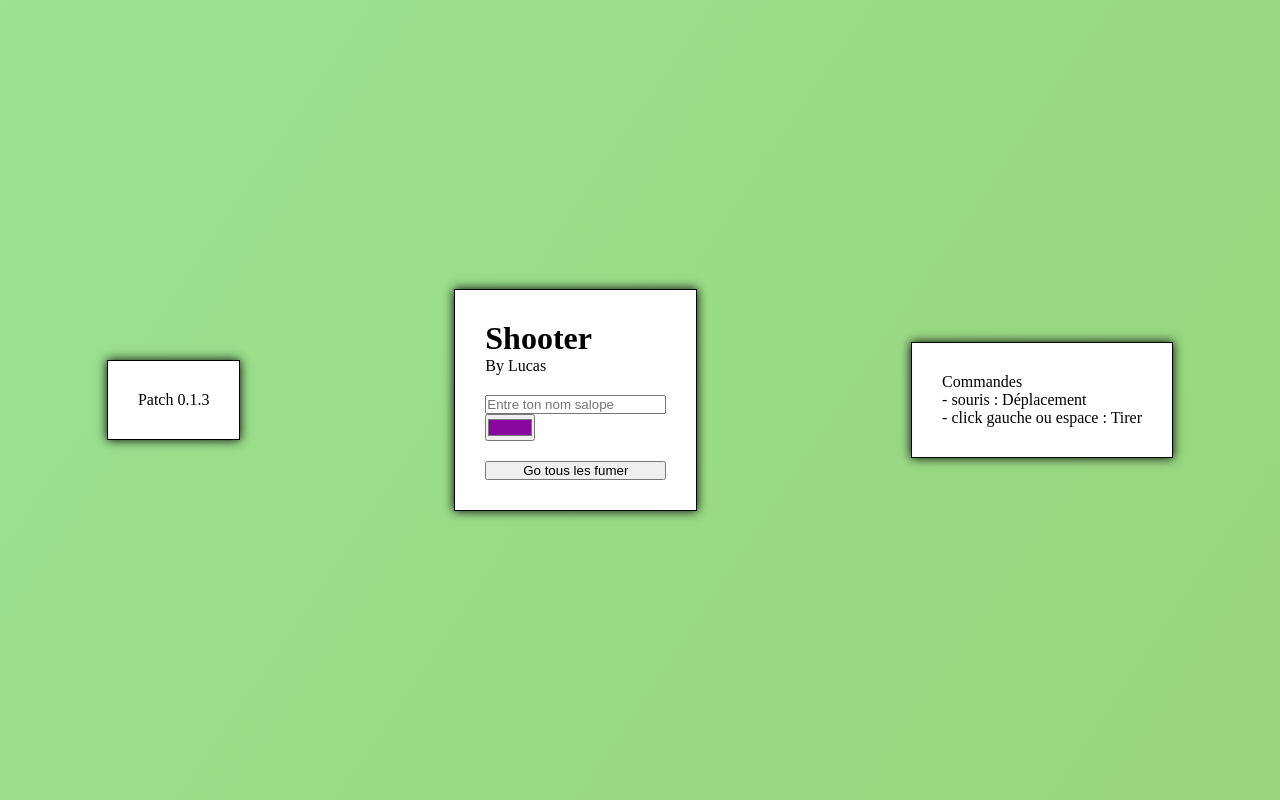
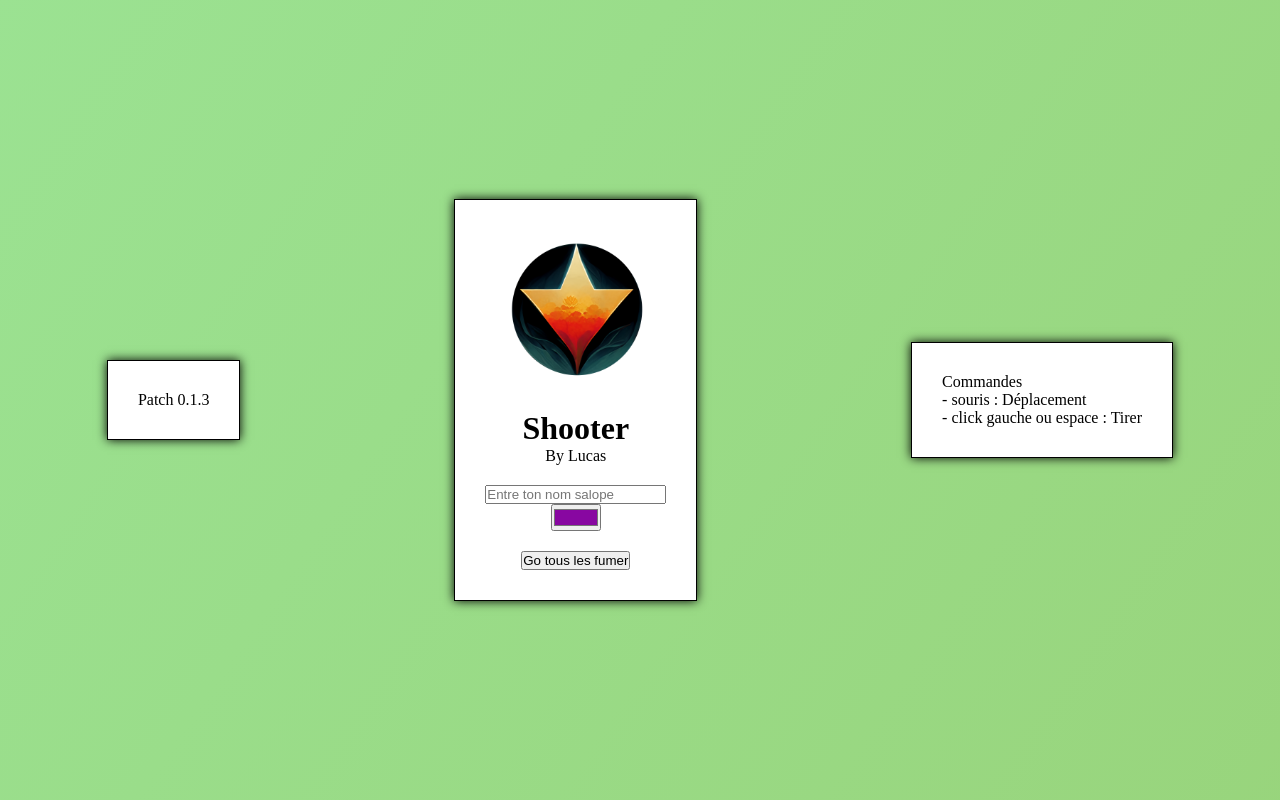
Before and after one commit to Rouret/hero.io, a website built with webpack: page views/index.html in a window 1280 px wide. Built offline with nearby package versions, Linux system fonts and the light colour scheme; no server answers; files whose address does not match are found by name.

Commit message:
ajout d'un logo + readme

```diff
--- a/views/index.html
+++ b/views/index.html
@@ -5,6 +5,7 @@
     <meta charset='utf-8'>
     <meta http-equiv='X-UA-Compatible' content='IE=edge'>
     <title>Shooter</title>
+    <link rel="icon" type="image/png" href="assets/shooter_logo.png" />
     <meta name='viewport' content='width=device-width, initial-scale=1'>
 </head>
 
@@ -102,6 +103,10 @@
         .mb-2 {
             margin-bottom: 20px;
         }
+
+        .center {
+            align-items: center;
+        }
     </style>
     <canvas id="app"></canvas>
     <div id="landing">
@@ -109,7 +114,8 @@
         <div id="patch" class="box">
             Patch 0.1.3<br>
         </div>
-        <div id="landing-content" class="box">
+        <div id="landing-content" class="box center">
+            <img src="assets/shooter_logo.png" alt="logo" class="mb-2" width="160" height="160">
             <h1>Shooter</h1>
             <span class="mb-2">By Lucas</span>
             <input type="text" id="name" placeholder="Entre ton nom salope" autocomplete="off">
```
Also changed, not shown: README.md, assets/shooter_logo.png (added).
